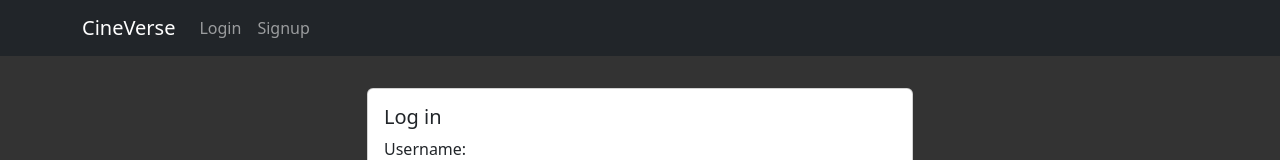
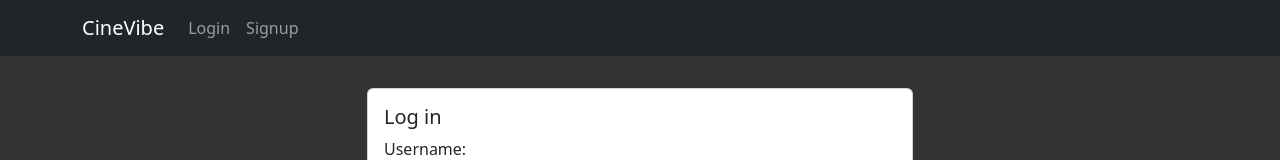
Before and after one commit to RemanBalak/CineVibe-client-main, a React (Vite) app: page /login in a window 1280 px wide. Shown: the top 160 px of the page. Built offline with nearby package versions, Linux system fonts and the light colour scheme.

Commit message:
changed name of project

```diff
--- a/src/components/navigation-bar/navigation-bar.jsx
+++ b/src/components/navigation-bar/navigation-bar.jsx
@@ -13,7 +13,7 @@ export const NavigationBar = ({ user, onLoggedOut, onSearch }) => {
     <Navbar bg="dark" variant="dark" className="mb-4" sticky="top">
       <Container>
         <Navbar.Brand as={Link} to="/" onClick={() => setQuery('')}>
-          CineVerse
+          CineVibe
         </Navbar.Brand>
         <Navbar.Toggle aria-controls="responsive-navbar-nav" />
         <Navbar.Collapse id="responsive-navbar-nav">
```
Also changed, not shown: 1 other file (tests, documents, lock files or other folders).
